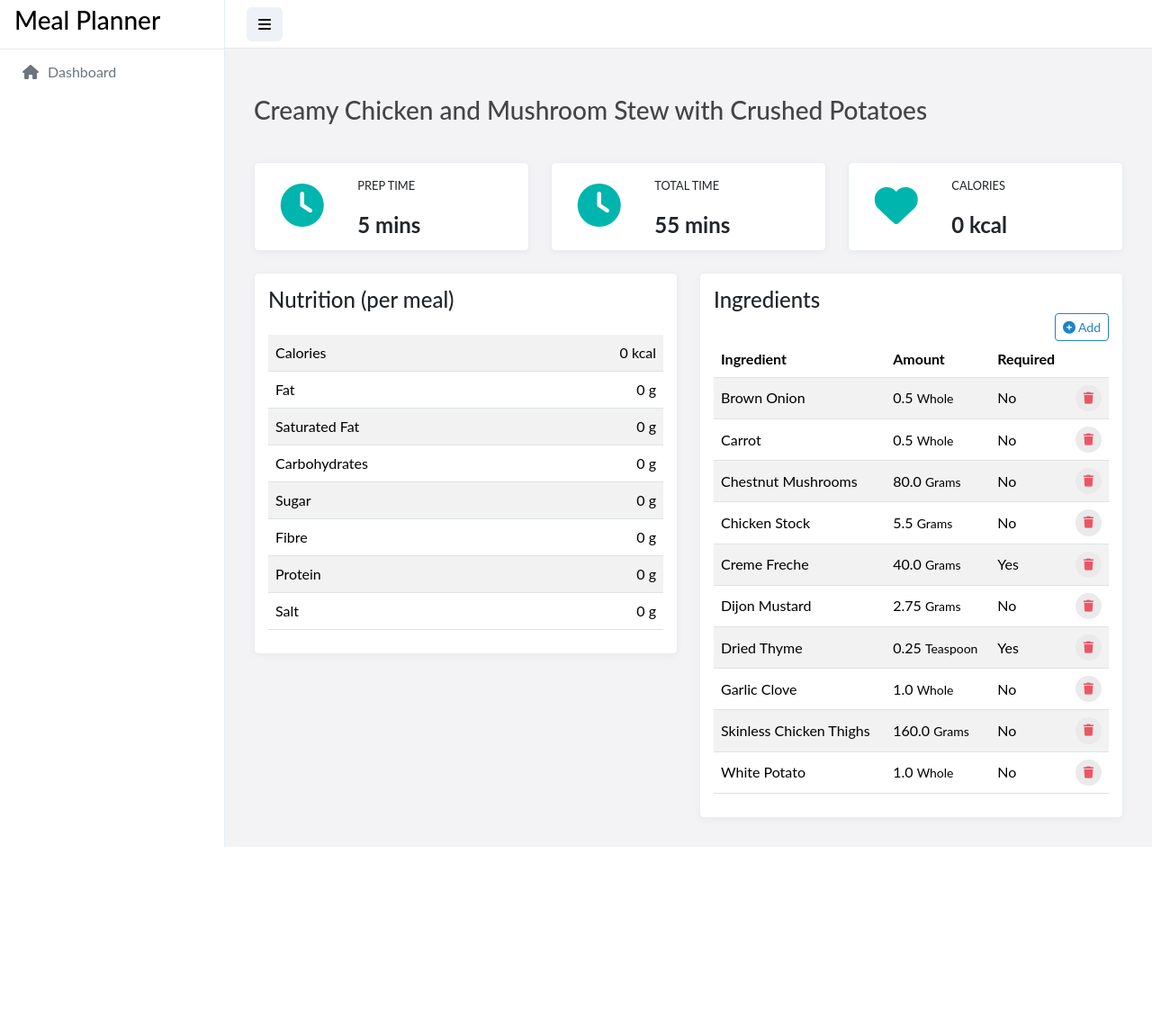
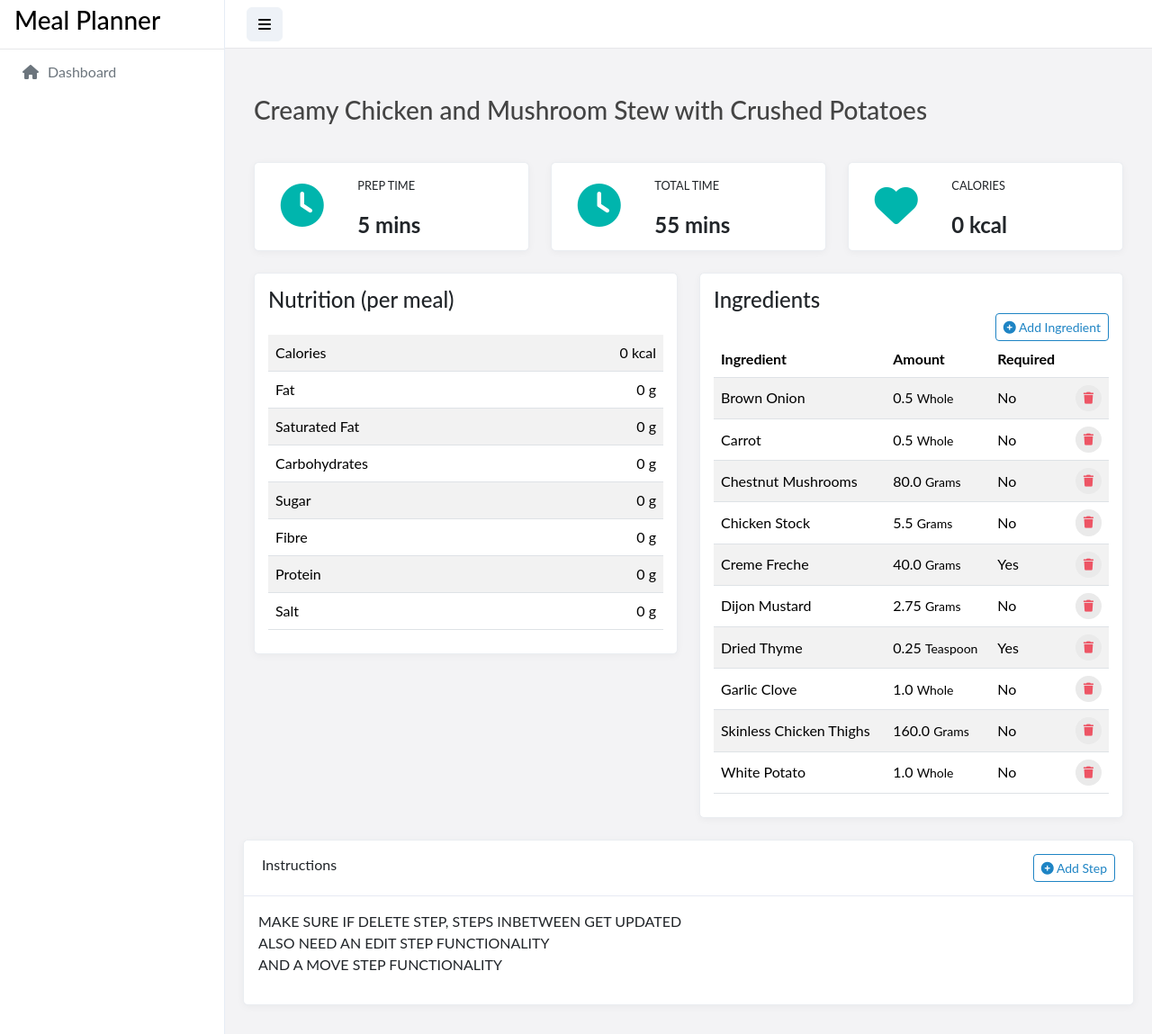
Before and after one commit to jackdevonshire/Meal-Planner, a Flask app: page /recipe/1 in a window 1280 px wide. Shown: the whole page at 90% size. Before the commit the page ends 941 px from the top, so only its background shows below. Run offline with Flask 3, Linux system fonts and the light colour scheme; some libraries are stand-ins or nearby versions; some web fonts are replaced.

Commit message:
Now showing recipe instructions

```diff
--- a/app.py
+++ b/app.py
@@ -77,36 +77,6 @@ def delete_recipe(id):
     session.commit()
     return jsonify({'message': 'Recipe deleted successfully'})
 
-
-@app.route('/api/recipe/<int:id>/instruction', methods=['POST'])
-def add_instruction(id):
-    data = request.json
-    instruction = RecipeInstruction(recipe_id=id, step_number=data['step_number'], instructions=data['instructions'])
-    session.add(instruction)
-    session.commit()
-    return jsonify({'message': 'Instruction added successfully'})
-
-
-@app.route('/api/recipe/<int:id>/instruction/<int:step>', methods=['PUT'])
-def update_instruction(id, step):
-    data = request.json
-    instruction = session.query(RecipeInstruction).filter_by(recipe_id=id, step_number=step).first()
-    if not instruction:
-        return jsonify({'error': 'Instruction not found'}), 404
-    instruction.instructions = data['instructions']
-    session.commit()
-    return jsonify({'message': 'Instruction updated successfully'})
-
-
-@app.route('/api/recipe/<int:id>/instruction/<int:step>', methods=['DELETE'])
-def delete_instruction(id, step):
-    instruction = session.query(RecipeInstruction).filter_by(recipe_id=id, step_number=step).first()
-    if not instruction:
-        return jsonify({'error': 'Instruction not found'}), 404
-    session.delete(instruction)
-    session.commit()
-    return jsonify({'message': 'Instruction deleted successfully'})
-
 @app.route('/api/recipe/<int:recipe_id>/ingredient', methods=['POST'])
 def add_ingredient_to_recipe(recipe_id):
     data = request.json
--- a/templates/recipe.html
+++ b/templates/recipe.html
@@ -126,7 +126,7 @@
                         <div class="content">
                             <div class="head">
                                 <h4 class="mb-0">Ingredients</h4>
-                                <button class="btn btn-sm btn-outline-primary float-end" type="button" data-bs-toggle="modal" data-bs-target="#addIngredientModal"><i class="fas fa-plus-circle"></i> Add</button>
+                                <button class="btn btn-sm btn-outline-primary float-end" type="button" data-bs-toggle="modal" data-bs-target="#addIngredientModal"><i class="fas fa-plus-circle"></i> Add Ingredient</button>
                             </div>
                             <div class="canvas-wrapper">
                                 <table class="table table-striped">
@@ -165,6 +165,39 @@
                 </div>
             </div>
       </div>
+<div class="col-md-12 col-lg-12">
+    <div class="card">
+        <div class="card-header">
+            Instructions
+            <button class="btn btn-sm btn-outline-primary float-end" type="button" data-bs-toggle="modal" data-bs-target="#addStepModal"><i class="fas fa-plus-circle"></i> Add Step</button>
+        </div>
+
+        <div class="card-body">
+            <div class="table-responsive">
+                <table class="table">
+                    <tbody>
+                                            MAKE SURE IF DELETE STEP, STEPS INBETWEEN GET UPDATED<br>
+                        ALSO NEED AN EDIT STEP FUNCTIONALITY<br>
+                        AND A MOVE STEP FUNCTIONALITY<br>
+                        {% for step in data["Recipe"]["Instructions"] %}
+                        <tr>
+                            <td>
+                                <button onclick="TODO" class="btn btn-outline-info btn-rounded"><i class="fas fa-arrow-up"></i></button>
+                                <button onclick="TODO" class="btn btn-outline-info btn-rounded"><i class="fas fa-arrow-down"></i></button>
+                            </td>
+                            <td>{{step["Instructions"]}}</td>
+                            <td>
+                                <button onclick="TODO" class="btn btn-outline-info btn-rounded"><i class="fas fa-pen"></i></button>
+                                <button onclick="TODO" class="btn btn-outline-danger btn-rounded"><i class="fas fa-trash"></i></button>
+                            </td>
+                        </tr>
+                    {% endfor %}
+                    </tbody>
+                </table>
+            </div>
+        </div>
+    </div>
+</div>
    </div>
 </div>
 
@@ -205,7 +238,6 @@
     </div>
   </div>
 </div>
-
 <script>
     ingredientUnitTypes = {}
     {% for ingredient in data["Ingredients"] %}
```
